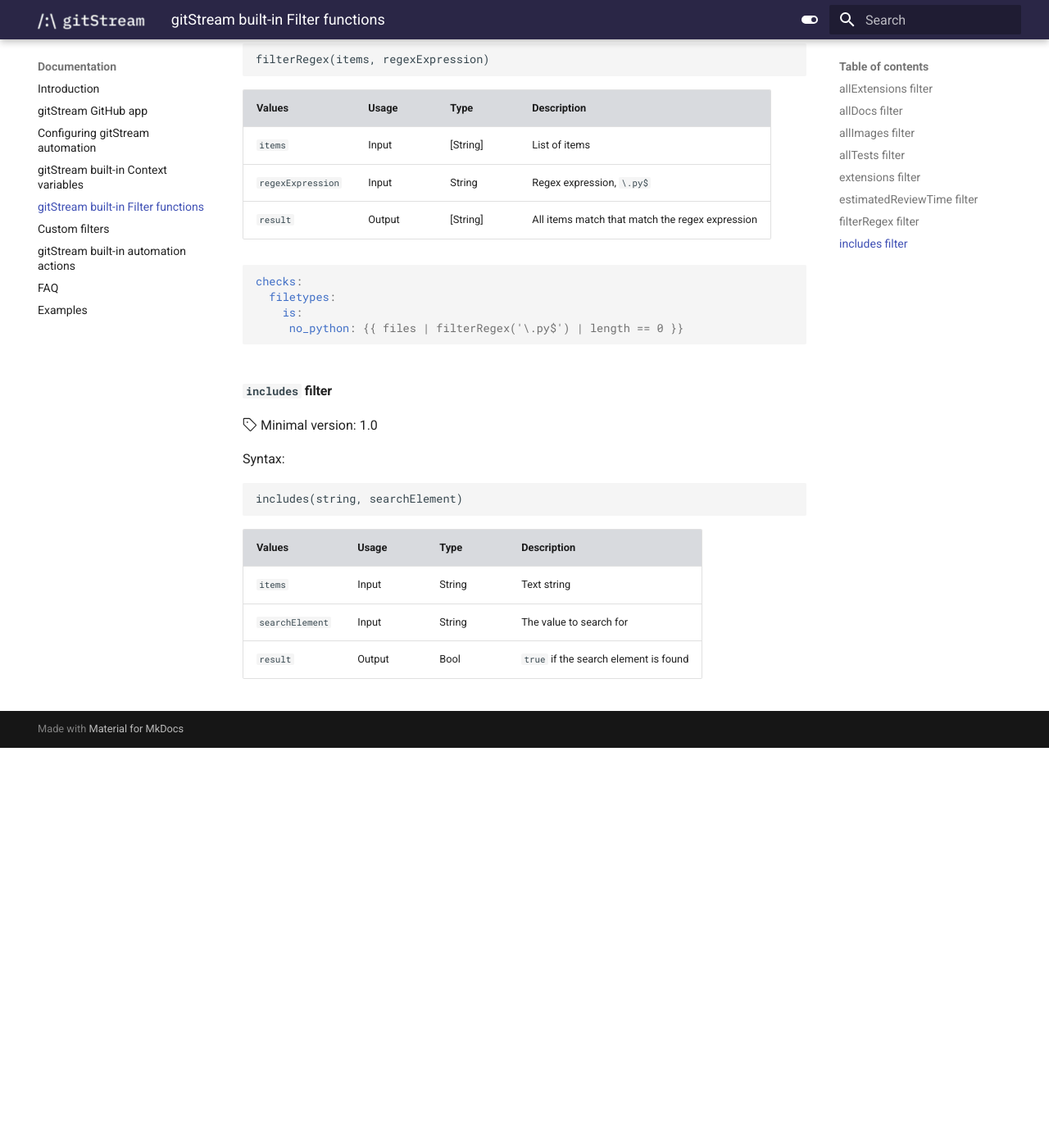
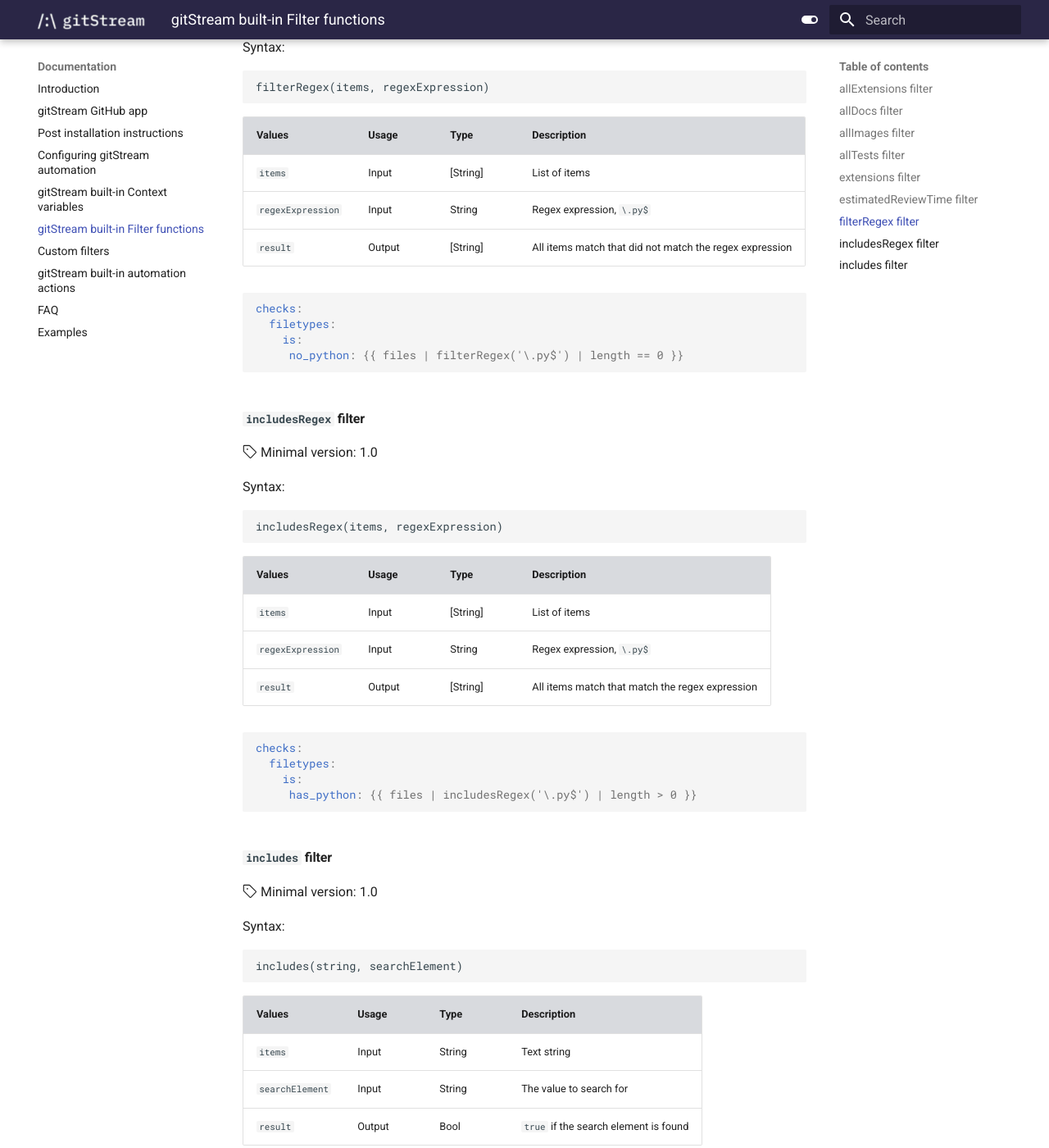
Before and after one commit to lkilpatrick/gitstream-mkdocs, an MkDocs documentation site: the page built from docs/23_gitstream-filters.md, in a window 1280 px wide and 1400 px high, scrolled down 3723 px. Shown: the whole window at 82% size. Built offline with MkDocs 1.6.1 and Material for MkDocs 9.7.7, drawn with Linux system fonts in a browser that asks for light colours; before the commit the page ends 4635 px from its top, so only the background shows below that.

Commit message:
includesRegex

````diff
--- a/docs/23_gitstream-filters.md
+++ b/docs/23_gitstream-filters.md
@@ -12,6 +12,7 @@
 - [`estimatedReviewTime`](#estimatedReviewTime-filter)
 - [`filterRegex`](#filterRegex-filter)
 - [`includes`](#includes-filter)
+- [`includesRegex`](#includesRegex-filter)
 - [`grep`](#grep-filter)
 
 #### `allExtensions` filter
@@ -153,13 +154,35 @@
 | ------------- | ---------|-----------|------------------------------------------------ |
 | `items`       | Input    | [String]  | List of items                                   |
 | `regexExpression` | Input    | String    | Regex expression, `\.py$`                           |
+| `result`      | Output   | [String]      | All items match that did not match the regex expression      |
+
+```yaml
+checks:
+  filetypes:
+    is:
+     no_python: {{ files | filterRegex('\.py$') | length == 0 }}
+```
+
+#### `includesRegex` filter
+
+:octicons-tag-24: Minimal version: 1.0
+
+Syntax:
+```
+includesRegex(items, regexExpression)
+```
+
+| Values        | Usage    | Type      | Description                                     |
+| ------------- | ---------|-----------|------------------------------------------------ |
+| `items`       | Input    | [String]  | List of items                                   |
+| `regexExpression` | Input    | String    | Regex expression, `\.py$`                           |
 | `result`      | Output   | [String]      | All items match that match the regex expression      |
 
 ```yaml
 checks:
   filetypes:
     is:
-     no_python: {{ files | filterRegex('\.py$') | length == 0 }}
+     has_python: {{ files | includesRegex('\.py$') | length > 0 }}
 ```
 
 #### `includes` filter
--- a/mkdocs.yml
+++ b/mkdocs.yml
@@ -23,6 +23,7 @@
 plugins:
   - search
 markdown_extensions:
+  - admonition
   - pymdownx.highlight:
       anchor_linenums: true
   - pymdownx.inlinehilite
````
Also changed, not shown: docs/11_github-app-onboarding.md (added, +103 -0 lines), docs/21_gitstream-context.md (+11 -0 lines).
